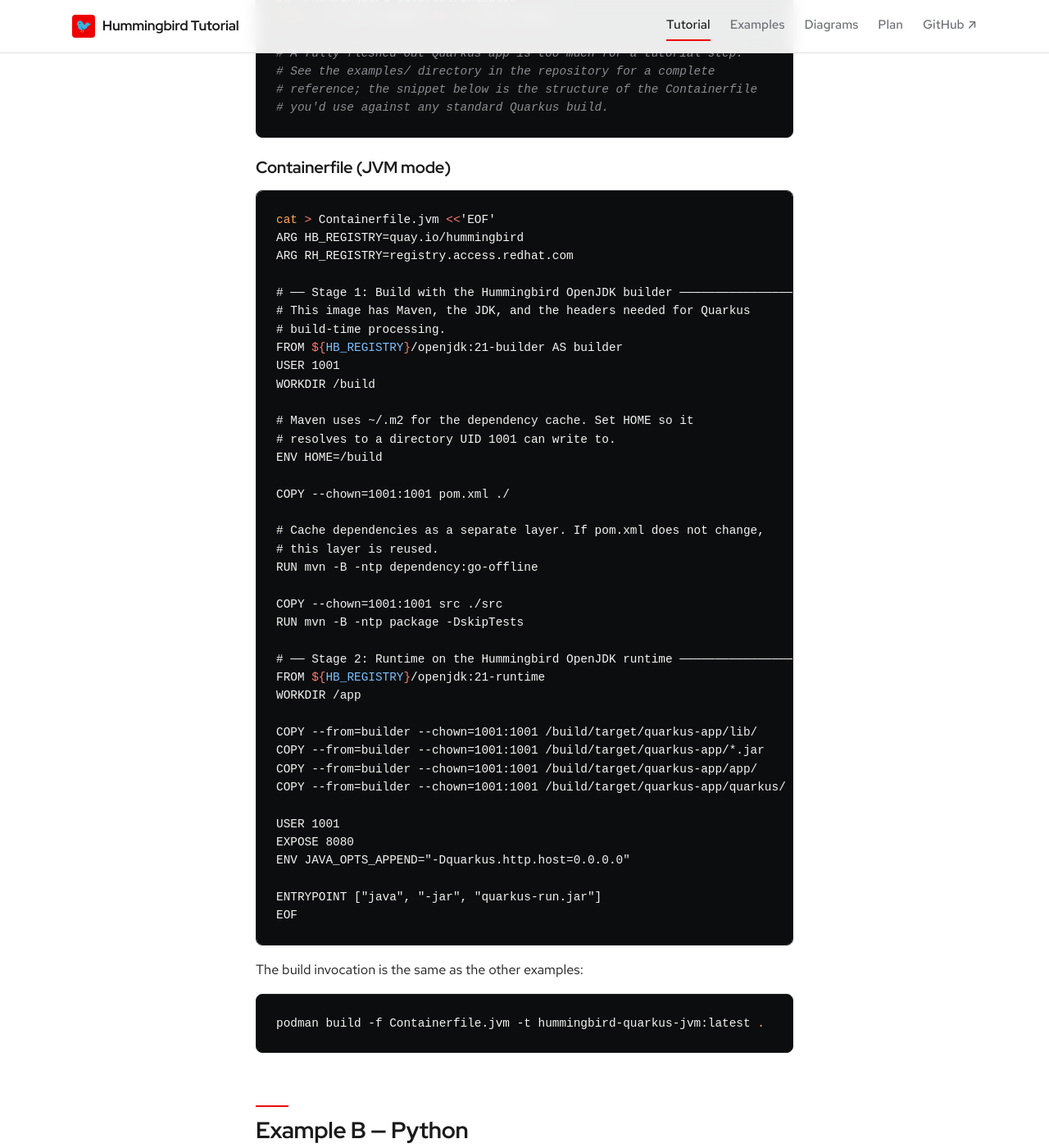
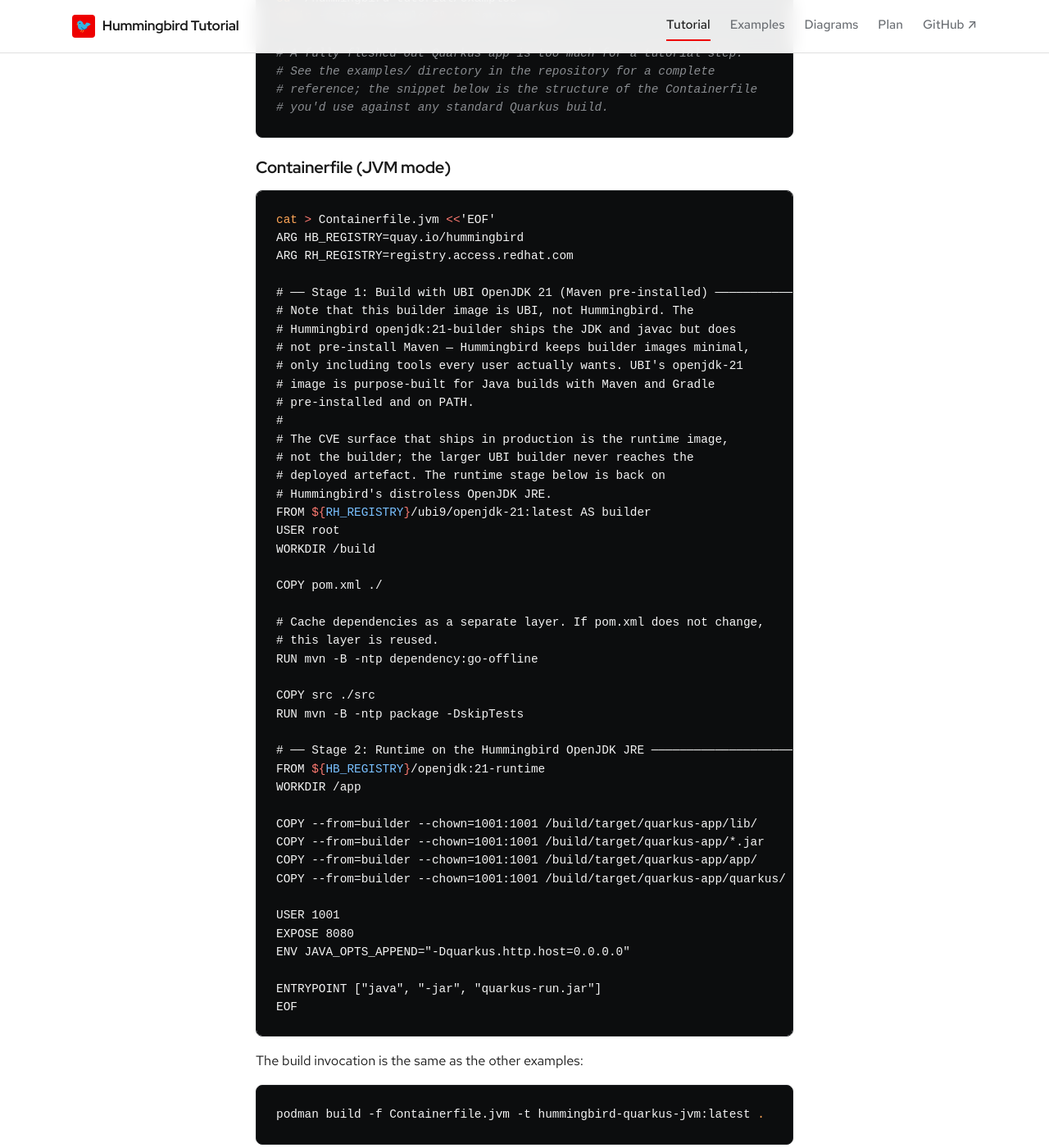
Before and after one commit to patterncatalyst/hummingbird-tutorial, a Jekyll site: the page built from _docs/04-multi-stage-builds.md, in a window 1280 px wide and 1400 px high, scrolled down 2904 px. Shown: the whole window at 82% size. Built offline with Jekyll 4.4.1, drawn with Linux system fonts in a browser that asks for light colours; some web fonts are replaced.

Commit message:
Switch Quarkus builder to UBI openjdk-21 (Hummingbird builder lacks Maven)

```diff
--- a/_docs/04-multi-stage-builds.md
+++ b/_docs/04-multi-stage-builds.md
@@ -109,27 +109,32 @@
 ARG HB_REGISTRY=quay.io/hummingbird
 ARG RH_REGISTRY=registry.access.redhat.com
 
-# ── Stage 1: Build with the Hummingbird OpenJDK builder ─────────────────────
-# This image has Maven, the JDK, and the headers needed for Quarkus
-# build-time processing.
-FROM ${HB_REGISTRY}/openjdk:21-builder AS builder
-USER 1001
+# ── Stage 1: Build with UBI OpenJDK 21 (Maven pre-installed) ────────────────
+# Note that this builder image is UBI, not Hummingbird. The
+# Hummingbird openjdk:21-builder ships the JDK and javac but does
+# not pre-install Maven — Hummingbird keeps builder images minimal,
+# only including tools every user actually wants. UBI's openjdk-21
+# image is purpose-built for Java builds with Maven and Gradle
+# pre-installed and on PATH.
+#
+# The CVE surface that ships in production is the runtime image,
+# not the builder; the larger UBI builder never reaches the
+# deployed artefact. The runtime stage below is back on
+# Hummingbird's distroless OpenJDK JRE.
+FROM ${RH_REGISTRY}/ubi9/openjdk-21:latest AS builder
+USER root
 WORKDIR /build
 
-# Maven uses ~/.m2 for the dependency cache. Set HOME so it
-# resolves to a directory UID 1001 can write to.
-ENV HOME=/build
-
-COPY --chown=1001:1001 pom.xml ./
+COPY pom.xml ./
 
 # Cache dependencies as a separate layer. If pom.xml does not change,
 # this layer is reused.
 RUN mvn -B -ntp dependency:go-offline
 
-COPY --chown=1001:1001 src ./src
+COPY src ./src
 RUN mvn -B -ntp package -DskipTests
 
-# ── Stage 2: Runtime on the Hummingbird OpenJDK runtime ─────────────────────
+# ── Stage 2: Runtime on the Hummingbird OpenJDK JRE ─────────────────────────
 FROM ${HB_REGISTRY}/openjdk:21-runtime
 WORKDIR /app
 
```
Also changed, not shown: _plans/reconciliation-plan.md (+3 -2 lines), _plans/ubi-audit.md (+1 -0 lines), examples/quarkus-example/README.md (+27 -1 lines), 1 other file.
